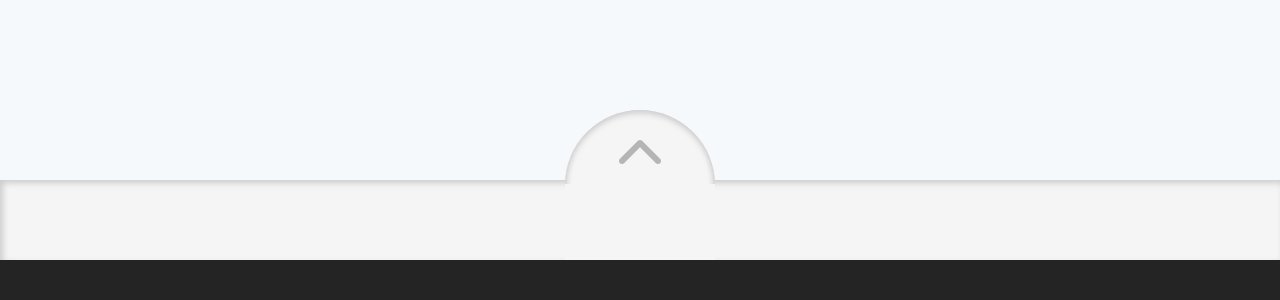
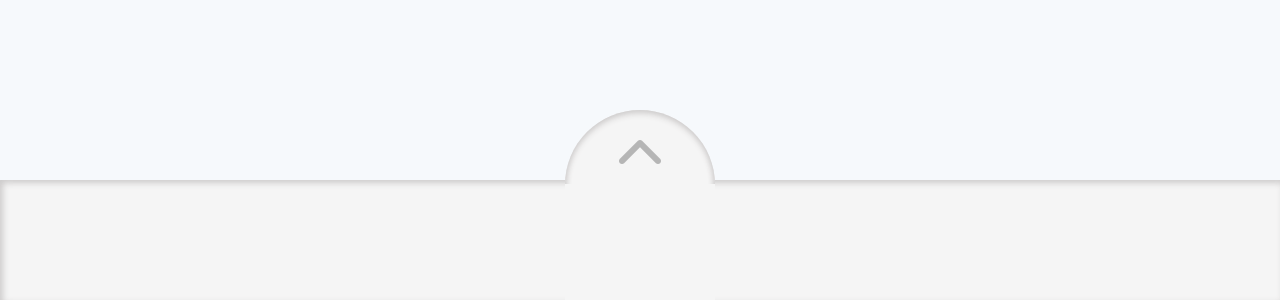
Before and after one commit to Emmanuel-Marcano/React-Portfolio, a React (Vite) app: page /about in a window 1280 px wide. Shown: the part 3468-3768 px from the top of the page. Before the commit the page ends 3728 px from the top, so only its background shows below. Built offline with nearby package versions, Linux system fonts and the light colour scheme.

Commit message:
added intersection observer to the footer

```diff
--- a/src/App.css
+++ b/src/App.css
@@ -741,18 +741,18 @@ box-shadow:#cdcbcb 3px 3px 6px 0px inset, #cdcbcb -3px -3px 6px 1px inset;
 
 .footer {
   background-color: #f5f5f5;
-  padding: 40px 0;
+  padding: 60px 0;
   box-shadow:#cdcbcb 3px 3px 6px 0px inset;
   position: relative;
   display: flex;
   justify-content: center;
   z-index: 9;
+
 }
 
 
 .footer-circle {
   position: absolute;
-
   width: 150px;
   height: 150px;
   background-color: #f5f5f5;
@@ -764,7 +764,8 @@ box-shadow:#cdcbcb 3px 3px 6px 0px inset, #cdcbcb -3px -3px 6px 1px inset;
   display: flex;
   justify-content: center;
   align-items: center;
-
+  transition: transform 0.5s ease;
+  transform: translateY(25px);
 
 }
 
@@ -780,12 +781,18 @@ box-shadow:#cdcbcb 3px 3px 6px 0px inset, #cdcbcb -3px -3px 6px 1px inset;
 }
 
 .block-circle{
-  padding: 38px;
+  padding: 58px;
   position: absolute;
   background-color: #f5f5f5;
   width: 150px;
   top: 4px;
   z-index:8 ;
+}
+
+.footer-up {
+  transform: translateY(0);
+
+
 }
 
 
--- a/src/components/Footer.jsx
+++ b/src/components/Footer.jsx
@@ -1,19 +1,18 @@
-
+import {useInView} from "react-intersection-observer"
 
 
 function Footer(){
 
+    let {ref: footerRef, inView: footerIsVisible} = useInView()
+
     function topFunction() {
-        // document.body.scrollTop = 0;
-        // document.documentElement.scrollTop = 0;
-
         window.scrollTo({top: 0, behavior: 'smooth'});
       }
 
 
     return (
-        <footer className="footer">
-            <div onClick={topFunction} className="footer-circle">
+        <footer ref={footerRef} className="footer">
+            <div onClick={topFunction} className={`footer-circle ${footerIsVisible && "footer-up"}`}>
             <i className="footer-icon fa-solid fa-chevron-up fa-3x"></i>
 
 
```
